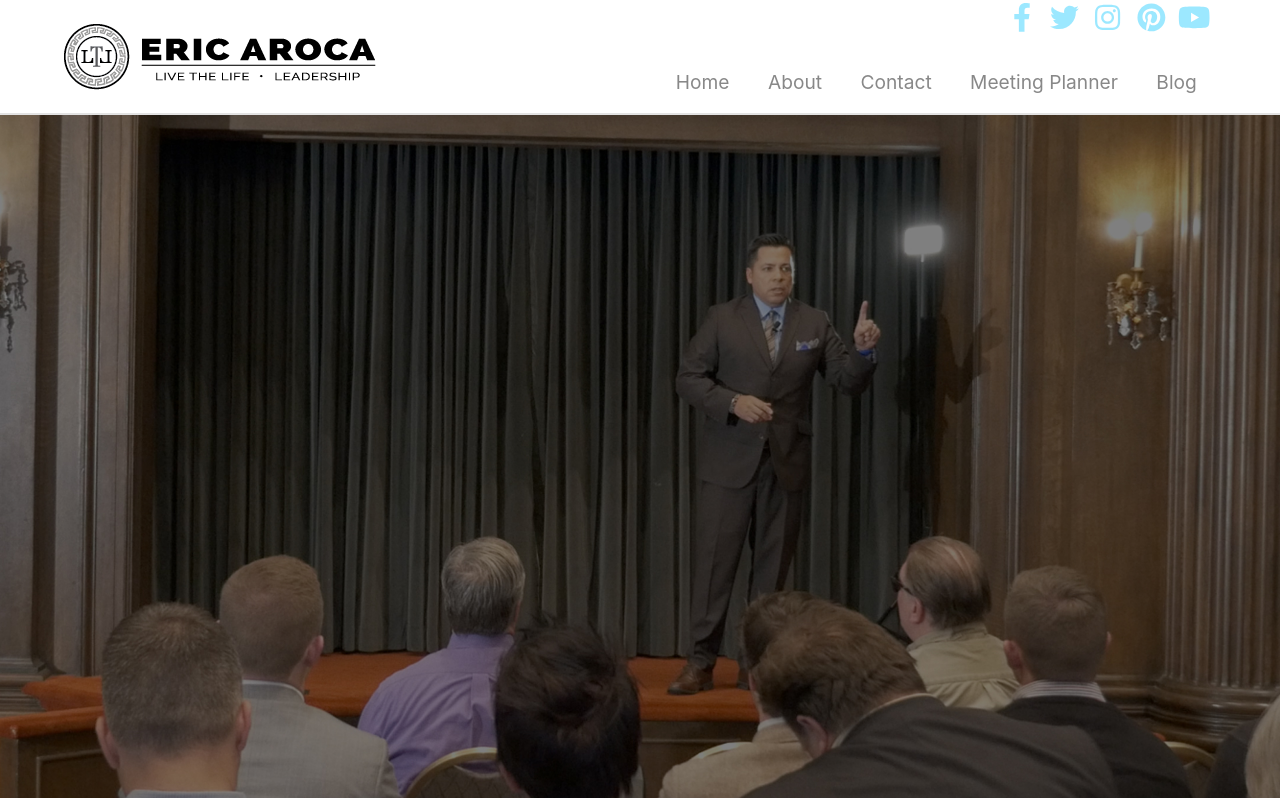
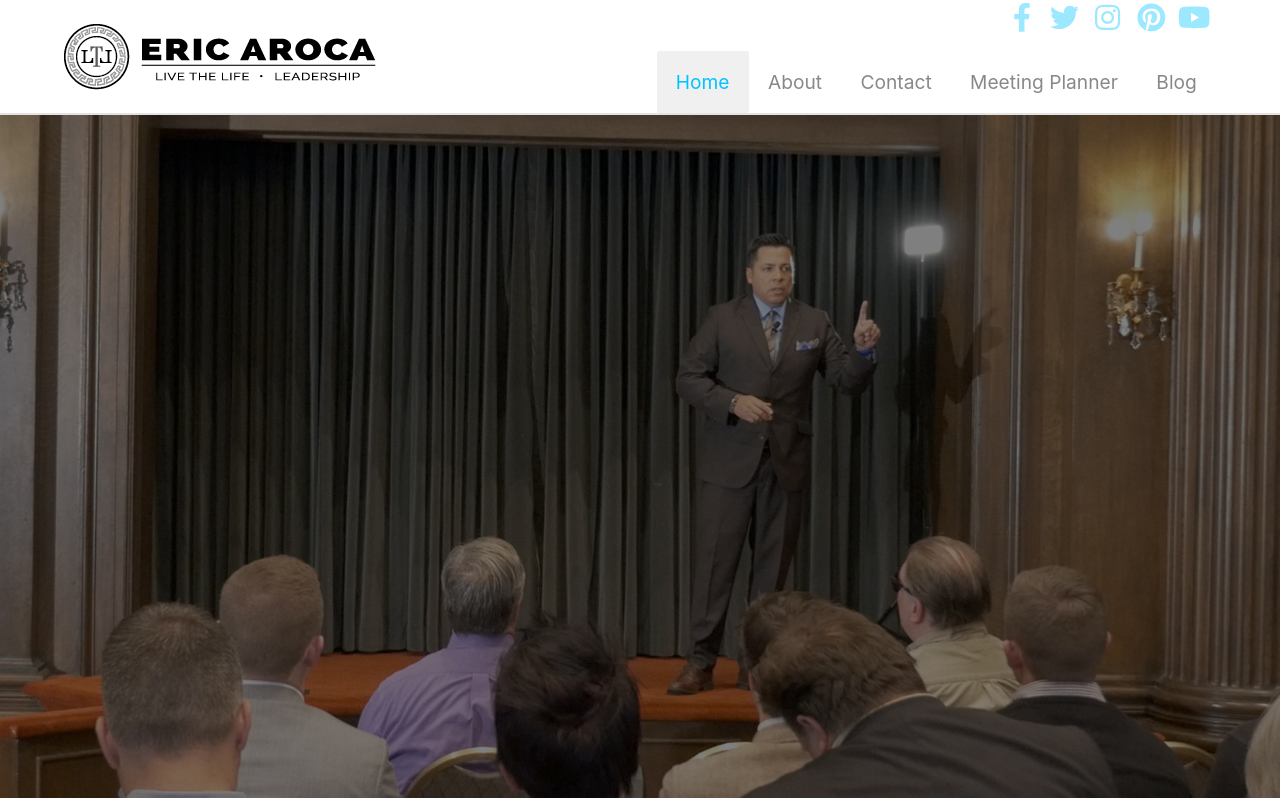
Before and after one commit to kysen/eric-aroca-website, a React (Create React App) app: page / in a window 1280 px wide. Shown: the top 800 px of the page. Built offline with nearby package versions, Linux system fonts and the light colour scheme.

Commit message:
minor changes

```diff
--- a/src/App.js
+++ b/src/App.js
@@ -22,7 +22,7 @@ const App = () => {
   const [currentContent, setTab] = useState("home");
   return (
     <div className="App">
-      <Navbar setTab={setTab} />
+      <Navbar setTab={setTab} currentContent={currentContent} />
       <Switch currentContent={currentContent} />
       <Footer />
     </div>
--- a/src/components/navbar.js
+++ b/src/components/navbar.js
@@ -29,31 +29,45 @@ const Navbar = props => {
           </div>
           <div className="navbar-tabs">
             <div
-              className="navbar-tab-item"
+              className={`navbar-tab-item ${
+                props.currentContent === "home" ? "navbar-tab-item-active" : ""
+              }`}
               onClick={() => props.setTab("home")}
             >
               Home
             </div>
             <div
-              className="navbar-tab-item"
+              className={`navbar-tab-item ${
+                props.currentContent === "about" ? "navbar-tab-item-active" : ""
+              }`}
               onClick={() => props.setTab("about")}
             >
               About
             </div>
             <div
-              className="navbar-tab-item"
+              className={`navbar-tab-item ${
+                props.currentContent === "contact"
+                  ? "navbar-tab-item-active"
+                  : ""
+              }`}
               onClick={() => props.setTab("contact")}
             >
               Contact
             </div>
             <div
-              className="navbar-tab-item"
+              className={`navbar-tab-item ${
+                props.currentContent === "meetingPlanner"
+                  ? "navbar-tab-item-active"
+                  : ""
+              }`}
               onClick={() => props.setTab("meetingPlanner")}
             >
               Meeting Planner
             </div>
             <div
-              className="navbar-tab-item"
+              className={`navbar-tab-item ${
+                props.currentContent === "blog" ? "navbar-tab-item-active" : ""
+              }`}
               onClick={() => props.setTab("blog")}
             >
               Blog
--- /dev/null
+++ b/src/components/styles/helpers/mixins.scss
@@ -0,0 +1,8 @@
+@mixin no-highlight {
+  -webkit-touch-callout: none; /* iOS Safari */
+  -webkit-user-select: none; /* Safari */
+  -khtml-user-select: none; /* Konqueror HTML */
+  -moz-user-select: none; /* Firefox */
+  -ms-user-select: none; /* Internet Explorer/Edge */
+  user-select: none; /* Non-prefixed version, currently supported by Chrome and Opera */
+}
--- a/src/components/styles/main.scss
+++ b/src/components/styles/main.scss
@@ -1,4 +1,5 @@
 @import "./helpers/variables.scss";
+@import "./helpers/mixins.scss";
 @import "node_modules/react-modal-video/scss/modal-video.scss";
 
 @import "./app.scss";
--- a/src/components/styles/navigation-styles/navbar.scss
+++ b/src/components/styles/navigation-styles/navbar.scss
@@ -12,6 +12,10 @@
     display: flex;
     justify-content: space-between;
     align-items: center;
+
+    .navbar-logo {
+      @include no-highlight();
+    }
     .navbar-right {
       display: flex;
       flex-direction: column;
@@ -39,6 +43,7 @@
         align-items: center;
         justify-content: space-around;
         .navbar-tab-item {
+          @include no-highlight();
           border-radius: 2px;
           cursor: pointer;
           padding: 1em;
@@ -50,6 +55,10 @@
             color: $baby-blue;
           }
         }
+        .navbar-tab-item-active {
+          background-color: #f0f0f0;
+          color: $baby-blue;
+        }
       }
     }
   }
```
